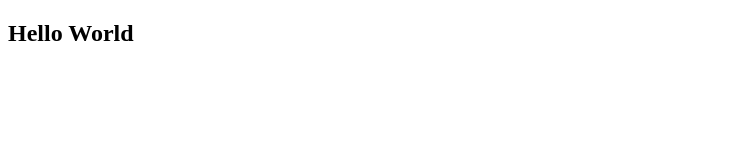
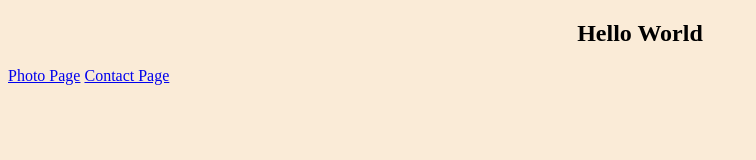
Before and after one commit to KelebogileNethengwe/Croissant, a plain HTML site: page index.html in a window 1280 px wide. Shown: the whole page, without its empty margins (0-756 px from the left). Drawn offline with Linux system fonts and the light colour scheme.

Commit message:
Updated index page

```diff
--- a/index.html
+++ b/index.html
@@ -1,12 +1,15 @@
 <!DOCTYPE html>
 <html lang="en">
-<head>
-    <meta charset="UTF-8">
-    <meta http-equiv="X-UA-Compatible" content="IE=edge">
-    <meta name="viewport" content="width=device-width, initial-scale=1.0">
+  <head>
+    <meta charset="UTF-8" />
+    <meta http-equiv="X-UA-Compatible" content="IE=edge" />
+    <meta name="viewport" content="width=device-width, initial-scale=1.0" />
     <title>Document</title>
-</head>
-<body>
+    <link rel="stylesheet" href="style.css" />
+  </head>
+  <body>
     <h2>Hello World</h2>
-</body>
+    <a href="photo.html">Photo Page</a>
+    <a href="contact.html">Contact Page</a>
+  </body>
 </html>
```
